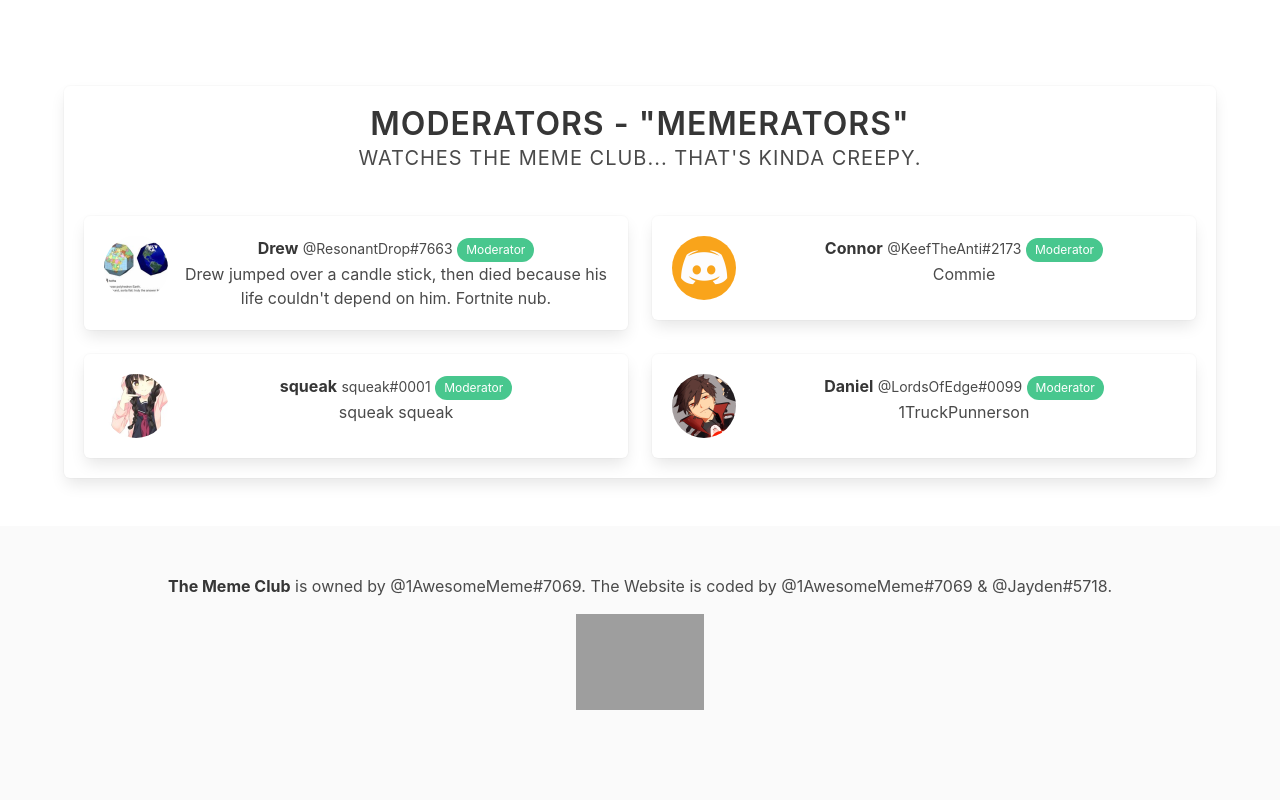
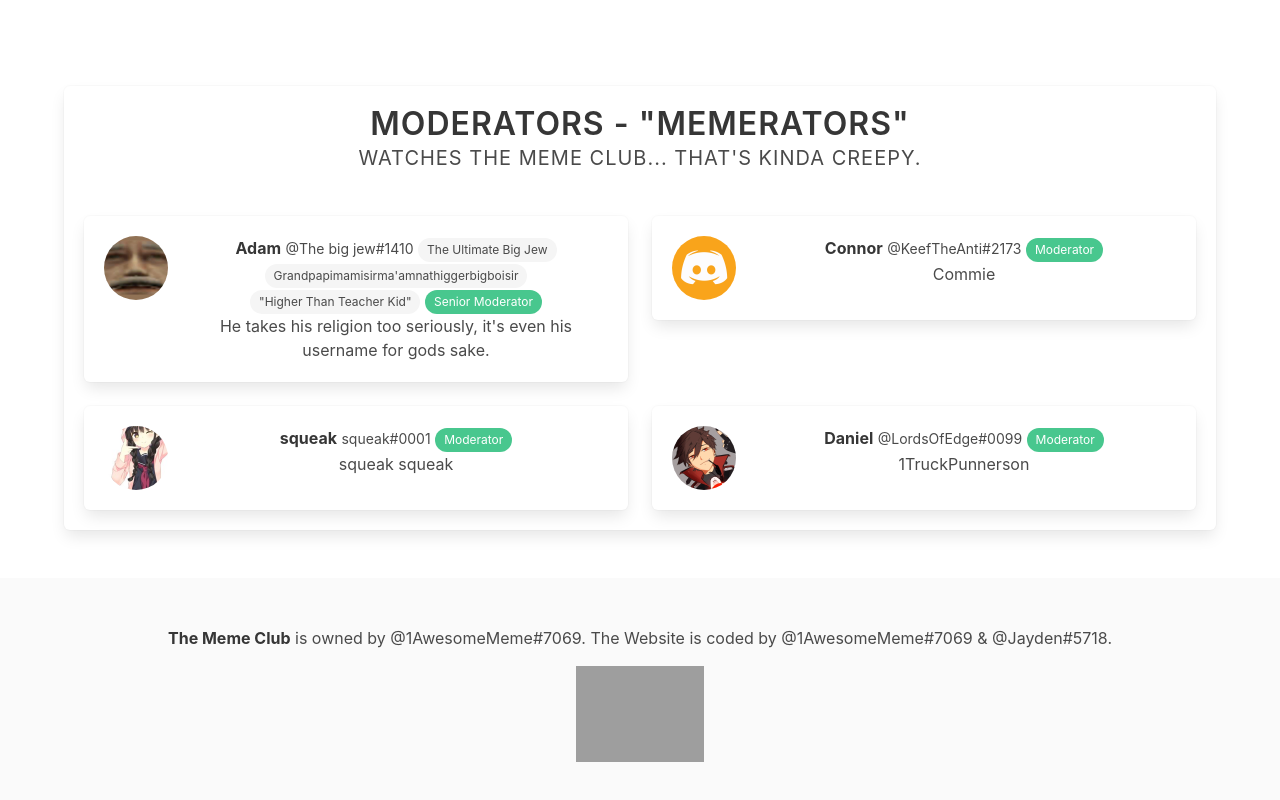
Before and after one commit to The-Meme-Club/gc.1AwesomeMeme.github.io, a plain HTML site: page staff/index.html in a window 1280 px wide. Shown: the part 2222-3022 px from the top of the page. Drawn offline with nearby package versions, Linux system fonts and the light colour scheme; grey boxes are pictures that could not be loaded.

Commit message:
Update index.html

```diff
--- a/staff/index.html
+++ b/staff/index.html
@@ -211,16 +211,19 @@
           <div class="box">
             <article class="media">
               <div class="media-left">
-                <figure class="image is-64x64"><img class="img-circle" src="profile/drew.png" style="border-radius: 50%"></figure>
+                <figure class="image is-64x64"><img class="img-circle" src="profile/adam.png" style="border-radius: 50%"></figure>
               </div>
               <div class="media-content">
                 <div class="content">
                   <p>
-                    <strong>Drew</strong>
-                    <small>@ResοnantDrop#7663</small>
-                    <span class="tag is-success is-rounded is-small">Moderator</span>
+                    <strong>Adam</strong>
+                    <small>@The big jew#1410</small>
+                    <span class="tag is-small is-rounded is-light">The Ultimate Big Jew</span>
+                    <span class="tag is-small is-rounded is-light">Grandpapimamisirma'amnathiggerbigboisir</span>
+                    <span class="tag is-small is-rounded is-light">"Higher Than Teacher Kid"</span>
+                    <span class="tag is-success is-rounded is-small">Senior Moderator</span>
                     <br>
-                        Drew jumped over a candle stick, then died because his life couldn't depend on him. Fortnite nub.
+                        He takes his religion too seriously, it's even his username for gods sake.
                   </p>
                 </div>
               </div>
```
